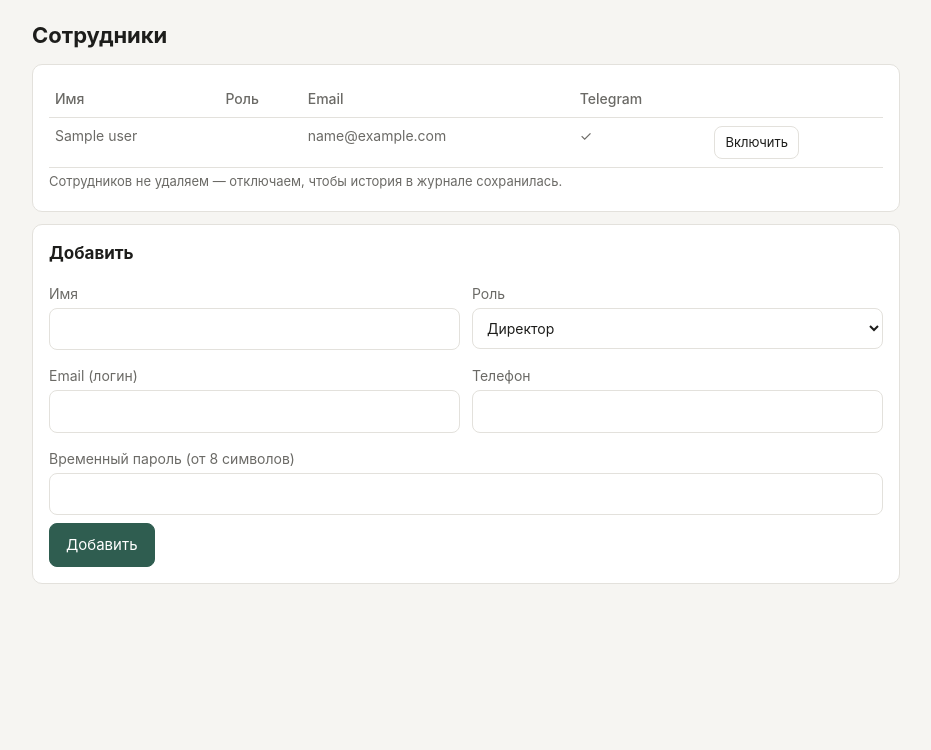
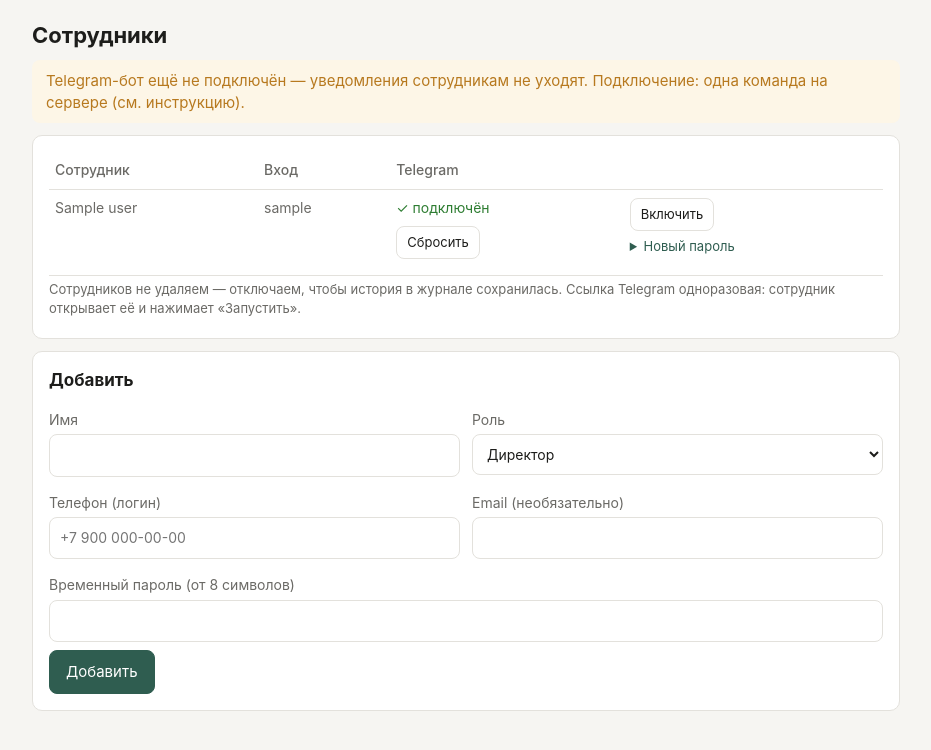
Before and after one commit to dilessons-ux/pretenzii, a FastAPI app: template app/templates/users.html in a window 1280 px wide. Shown: the top 750 px of the page, without its empty margins (174-1105 px from the left). Run offline with FastAPI, Linux system fonts and the light colour scheme; the template is opened without the code that fills it: most values are stand-ins (such as "Sample title", 1, 10 or a date in 2020).

Commit message:
Вход по телефону, уведомления в Telegram, отправка клиенту через мессенджеры
Co-Authored-By: Claude Opus 5.5 <noreply@anthropic.com>
Claude-Session: https://claude.ai/code/session_01Niajgrb6owaaDhpXMrLCkh

```diff
--- a/app/jobs.py
+++ b/app/jobs.py
@@ -38,7 +38,7 @@ def daily_reminders(c, today):
                 send_telegram(p["telegram_chat_id"],
                               f"Ежедневная отметка по претензии\n{_claim_line(claim, today)}\n"
                               f"Что сделано сегодня и какое решение принято?", STATE_BTNS(claim["id"]))
-            else:
+            elif p["email"]:
                 digest.setdefault(p["id"], [p, []])[1].append(claim)
             audit(c, claim["id"], "система", "напоминание отправлено", None, None, p["name"])
     for _, (user, items) in digest.items():
--- a/app/main.py
+++ b/app/main.py
@@ -38,12 +38,26 @@ def check_pw(pw: str, stored: str) -> bool:
     return hmac.compare_digest(hash_pw(pw, salt), stored)
 
 
+def norm_login(v: str) -> str:
+    """Телефон → 7XXXXXXXXXX, email → нижний регистр."""
+    v = (v or "").strip().lower()
+    if "@" in v:
+        return v
+    d = "".join(ch for ch in v if ch.isdigit())
+    if len(d) == 11 and d[0] == "8":
+        d = "7" + d[1:]
+    if len(d) == 10:
+        d = "7" + d
+    return d
+
+
 def bootstrap_admin():
     email, pw = os.getenv("ADMIN_EMAIL"), os.getenv("ADMIN_PASSWORD")
     with tx() as c:
         if c.execute("SELECT COUNT(*) FROM users").fetchone()[0] == 0 and email and pw:
-            c.execute("INSERT INTO users (name, email, role, password_hash, created_at) VALUES (?,?,?,?,?)",
-                      (os.getenv("ADMIN_NAME", "Директор"), email.lower(), "director", hash_pw(pw), now_iso()))
+            c.execute("INSERT INTO users (name, login, email, role, password_hash, created_at) VALUES (?,?,?,?,?,?)",
+                      (os.getenv("ADMIN_NAME", "Директор"), email.lower(), email.lower(), "director", hash_pw(pw),
+                       now_iso()))
 
 
 @asynccontextmanager
@@ -130,11 +144,12 @@ def login_page(request: Request):
 
 
 @app.post("/login")
-def login(request: Request, email: str = Form(...), password: str = Form(...)):
+def login(request: Request, login: str = Form(...), password: str = Form(...)):
+    key = norm_login(login)
     with tx() as c:
-        u = c.execute("SELECT * FROM users WHERE email=? AND active=1", (email.strip().lower(),)).fetchone()
+        u = c.execute("SELECT * FROM users WHERE (login=? OR email=?) AND active=1", (key, key)).fetchone()
     if not u or not check_pw(password, u["password_hash"]):
-        flash(request, "Неверный email или пароль", "err")
+        flash(request, "Неверный телефон/email или пароль", "err")
         return RedirectResponse("/login", 303)
     request.session["uid"] = u["id"]
     return RedirectResponse("/", 303)
@@ -442,6 +457,31 @@ def change_status(request: Request, cid: int, status: str = Form(...), reason: s
     return RedirectResponse(f"/claims/{cid}", 303)
 
 
+@app.get("/claims/{cid}/share/{channel}")
+def share_client(request: Request, cid: int, channel: str):
+    """Сообщение клиенту с телефона сотрудника: WhatsApp / Telegram / SMS. Факт фиксируется в журнале."""
+    user = current_user(request)
+    from urllib.parse import quote
+    with tx() as c:
+        claim = get_claim(c, cid)
+        kind = S.current_letter_kind(c, claim)
+        subj, body = S.letter_text(c, claim, kind)
+        text = f"{subj}\n\n{body}"
+        phone = norm_login(claim["client_phone"])
+        names = {"wa": "WhatsApp", "tg": "Telegram", "sms": "SMS"}
+        if channel not in names:
+            raise HTTPException(400)
+        audit(c, cid, user, f"сообщение клиенту через {names[channel]}", "letter", None, subj,
+              "открыто на устройстве сотрудника")
+    if channel == "wa":
+        url = f"https://wa.me/{phone}?text={quote(text)}"
+    elif channel == "tg":
+        url = f"https://t.me/+{phone}"
+    else:
+        url = f"sms:+{phone}?&body={quote(text)}"
+    return RedirectResponse(url, 303)
+
+
 # ---------------- страница клиента ----------------
 
 def client_claim(c, token):
@@ -526,26 +566,51 @@ def client_survey(token: str, csat: int = Form(...), solved: int = Form(...), co
 def users_page(request: Request):
     user = current_user(request, ("director",))
     with tx() as c:
+        for u in c.execute("SELECT id FROM users WHERE tg_link_code IS NULL AND telegram_chat_id IS NULL").fetchall():
+            c.execute("UPDATE users SET tg_link_code=? WHERE id=?", (secrets.token_urlsafe(9), u["id"]))
         users = c.execute("SELECT * FROM users ORDER BY active DESC, role, name").fetchall()
-    return render(request, "users.html", user, users=users)
+    return render(request, "users.html", user, users=users, tg_bot=TG_BOT_NAME)
 
 
 @app.post("/users")
-def users_add(request: Request, name: str = Form(...), email: str = Form(...), role: str = Form(...),
-              phone: str = Form(""), password: str = Form(...)):
+def users_add(request: Request, name: str = Form(...), phone: str = Form(...), role: str = Form(...),
+              email: str = Form(""), password: str = Form(...)):
     current_user(request, ("director",))
-    if role not in L.ROLES or len(password) < 8:
-        flash(request, "Пароль не короче 8 символов", "err")
+    login_key = norm_login(phone)
+    if role not in L.ROLES or len(password) < 8 or len(login_key) != 11:
+        flash(request, "Проверьте телефон (11 цифр) и пароль (не короче 8 символов)", "err")
         return RedirectResponse("/users", 303)
     with tx() as c:
         try:
-            c.execute("INSERT INTO users (name, email, phone, role, password_hash, tg_link_code, created_at)"
-                      " VALUES (?,?,?,?,?,?,?)", (name.strip(), email.strip().lower(), phone.strip() or None, role,
-                                                 hash_pw(password), secrets.token_urlsafe(9), now_iso()))
+            c.execute("INSERT INTO users (name, login, email, phone, role, password_hash, tg_link_code, created_at)"
+                      " VALUES (?,?,?,?,?,?,?,?)", (name.strip(), login_key, email.strip().lower() or None,
+                                                   phone.strip(), role, hash_pw(password), secrets.token_urlsafe(9),
+                                                   now_iso()))
         except Exception:
-            flash(request, "Такой email уже есть", "err")
+            flash(request, "Сотрудник с таким телефоном уже есть", "err")
             return RedirectResponse("/users", 303)
-    flash(request, f"Сотрудник {name} добавлен")
+    flash(request, f"Сотрудник {name} добавлен. Отправьте ему ссылку на Telegram-бота из таблицы.")
+    return RedirectResponse("/users", 303)
+
+
+@app.post("/users/{uid}/password")
+def users_reset_pw(request: Request, uid: int, password: str = Form(...)):
+    current_user(request, ("director",))
+    if len(password) < 8:
+        flash(request, "Пароль не короче 8 символов", "err")
+    else:
+        with tx() as c:
+            c.execute("UPDATE users SET password_hash=? WHERE id=?", (hash_pw(password), uid))
+        flash(request, "Пароль изменён")
+    return RedirectResponse("/users", 303)
+
+
+@app.post("/users/{uid}/tg-reset")
+def users_tg_reset(request: Request, uid: int):
+    current_user(request, ("director",))
+    with tx() as c:
+        c.execute("UPDATE users SET telegram_chat_id=NULL, tg_link_code=? WHERE id=?", (secrets.token_urlsafe(9), uid))
+    flash(request, "Привязка Telegram сброшена, выдана новая ссылка")
     return RedirectResponse("/users", 303)
 
 
--- a/app/static/style.css
+++ b/app/static/style.css
@@ -54,3 +54,4 @@ label.inline input,.stars input{width:auto;display:inline;margin:0}
 .bar{display:grid;grid-template-columns:150px 1fr 32px;gap:8px;align-items:center;margin:6px 0;font-size:14px}.bar i{display:block;height:10px;background:var(--accent);border-radius:5px}
 details summary{cursor:pointer;color:var(--accent);margin:6px 0}
 @media (max-width:600px){.grid2{grid-template-columns:1fr}.dl{grid-template-columns:1fr}.dl dt{margin-top:6px}.row{flex-direction:column}.row-side{text-align:left}.bar{grid-template-columns:110px 1fr 28px}}
+.share{margin-top:12px;padding-top:10px;border-top:1px solid var(--line)}
--- a/app/templates/login.html
+++ b/app/templates/login.html
@@ -3,7 +3,7 @@
 {% block content %}
 <form method="post" action="/login" class="card narrow">
   <h1>Претензии · вход</h1>
-  <label>Email <input type="email" name="email" required autofocus></label>
+  <label>Телефон или email <input name="login" required autofocus inputmode="tel" placeholder="+7 900 000-00-00"></label>
   <label>Пароль <input type="password" name="password" required></label>
   <button class="btn btn-primary">Войти</button>
 </form>
--- a/app/templates/profile.html
+++ b/app/templates/profile.html
@@ -2,13 +2,13 @@
 {% block title %}Профиль{% endblock %}
 {% block content %}
 <h1>{{ user.name }}</h1>
-<p class="muted">{{ L.ROLES[user.role] }} · {{ user.email }}</p>
+<p class="muted">{{ L.ROLES[user.role] }} · вход: {{ user.login }}</p>
 <section class="card">
   <h2>Telegram</h2>
   {% if user.telegram_chat_id %}<p class="ok">Привязан. Напоминания приходят в Telegram.</p>
   {% elif tg_link %}<p>Откройте ссылку на телефоне и нажмите «Start» — напоминания будут приходить в Telegram с кнопками.</p>
     <p><a class="btn btn-primary" href="{{ tg_link }}">Привязать Telegram</a></p>
-  {% else %}<p class="muted">Бот ещё не настроен администратором. Напоминания приходят на email.</p>{% endif %}
+  {% else %}<p class="muted">Бот ещё не настроен администратором.</p>{% endif %}
 </section>
 <section class="card">
   <h2>Сменить пароль</h2>
--- a/app/templates/users.html
+++ b/app/templates/users.html
@@ -2,18 +2,35 @@
 {% block title %}Сотрудники{% endblock %}
 {% block content %}
 <h1>Сотрудники</h1>
+{% if not tg_bot %}<div class="flash flash-warn">Telegram-бот ещё не подключён — уведомления сотрудникам не уходят. Подключение: одна команда на сервере (см. инструкцию).</div>{% endif %}
 <section class="card">
   <table class="tbl">
-    <tr><th>Имя</th><th>Роль</th><th>Email</th><th>Telegram</th><th></th></tr>
+    <tr><th>Сотрудник</th><th>Вход</th><th>Telegram</th><th></th></tr>
     {% for u in users %}
     <tr class="{% if not u.active %}muted{% endif %}">
-      <td>{{ u.name }}</td><td>{{ L.ROLES[u.role] }}</td><td>{{ u.email }}</td>
-      <td>{{ '✓' if u.telegram_chat_id else '—' }}</td>
-      <td>{% if u.id != user.id %}<form method="post" action="/users/{{ u.id }}/toggle"><button class="btn btn-sm">{{ 'Отключить' if u.active else 'Включить' }}</button></form>{% endif %}</td>
+      <td>{{ u.name }}<div class="muted small">{{ L.ROLES[u.role] }}</div></td>
+      <td>{{ u.login }}</td>
+      <td>
+        {% if u.telegram_chat_id %}<span class="ok">✓ подключён</span>
+          {% if u.id != user.id %}<form method="post" action="/users/{{ u.id }}/tg-reset" class="inline-form"><button class="btn btn-sm">Сбросить</button></form>{% endif %}
+        {% elif tg_bot and u.tg_link_code %}
+          {% set link = 'https://t.me/' ~ tg_bot ~ '?start=' ~ u.tg_link_code %}
+          <input readonly value="{{ link }}" onclick="this.select()" class="small">
+          {% if u.phone %}<a class="btn btn-sm" target="_blank" href="https://wa.me/{{ u.login }}?text={{ ('Подключите уведомления по претензиям: откройте ссылку и нажмите «Запустить» ' ~ link)|urlencode }}">Отправить в WhatsApp</a>{% endif %}
+        {% else %}—{% endif %}
+      </td>
+      <td>
+        {% if u.id != user.id %}
+        <form method="post" action="/users/{{ u.id }}/toggle"><button class="btn btn-sm">{{ 'Отключить' if u.active else 'Включить' }}</button></form>
+        <details><summary class="small">Новый пароль</summary>
+          <form method="post" action="/users/{{ u.id }}/password" class="inline-form"><input name="password" minlength="8" required placeholder="от 8 символов"><button class="btn btn-sm">OK</button></form>
+        </details>
+        {% endif %}
+      </td>
     </tr>
     {% endfor %}
   </table>
-  <p class="hint">Сотрудников не удаляем — отключаем, чтобы история в журнале сохранилась.</p>
+  <p class="hint">Сотрудников не удаляем — отключаем, чтобы история в журнале сохранилась. Ссылка Telegram одноразовая: сотрудник открывает её и нажимает «Запустить».</p>
 </section>
 <section class="card">
   <h2>Добавить</h2>
@@ -23,8 +40,8 @@
       <label>Роль <select name="role">{% for k, v in L.ROLES.items() %}<option value="{{k}}">{{v}}</option>{% endfor %}</select></label>
     </div>
     <div class="grid2">
-      <label>Email (логин) <input type="email" name="email" required></label>
-      <label>Телефон <input name="phone"></label>
+      <label>Телефон (логин) <input name="phone" type="tel" required placeholder="+7 900 000-00-00"></label>
+      <label>Email (необязательно) <input type="email" name="email"></label>
     </div>
     <label>Временный пароль (от 8 символов) <input name="password" minlength="8" required></label>
     <button class="btn btn-primary">Добавить</button>
```
Also changed, not shown: app/db.py (+31 -1 lines), app/notify.py (+29 -5 lines), app/services.py (+25 -3 lines), app/templates/claim.html (+10 -2 lines), README.md, 2 other files.
